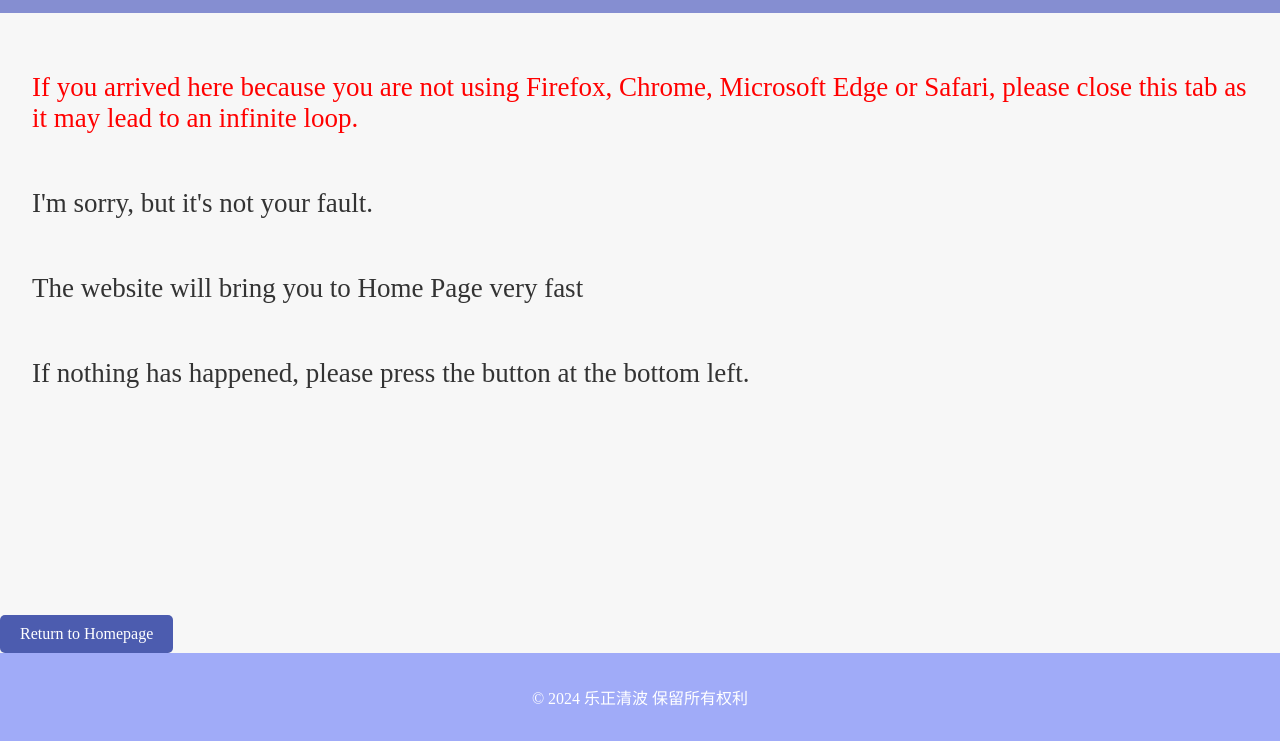
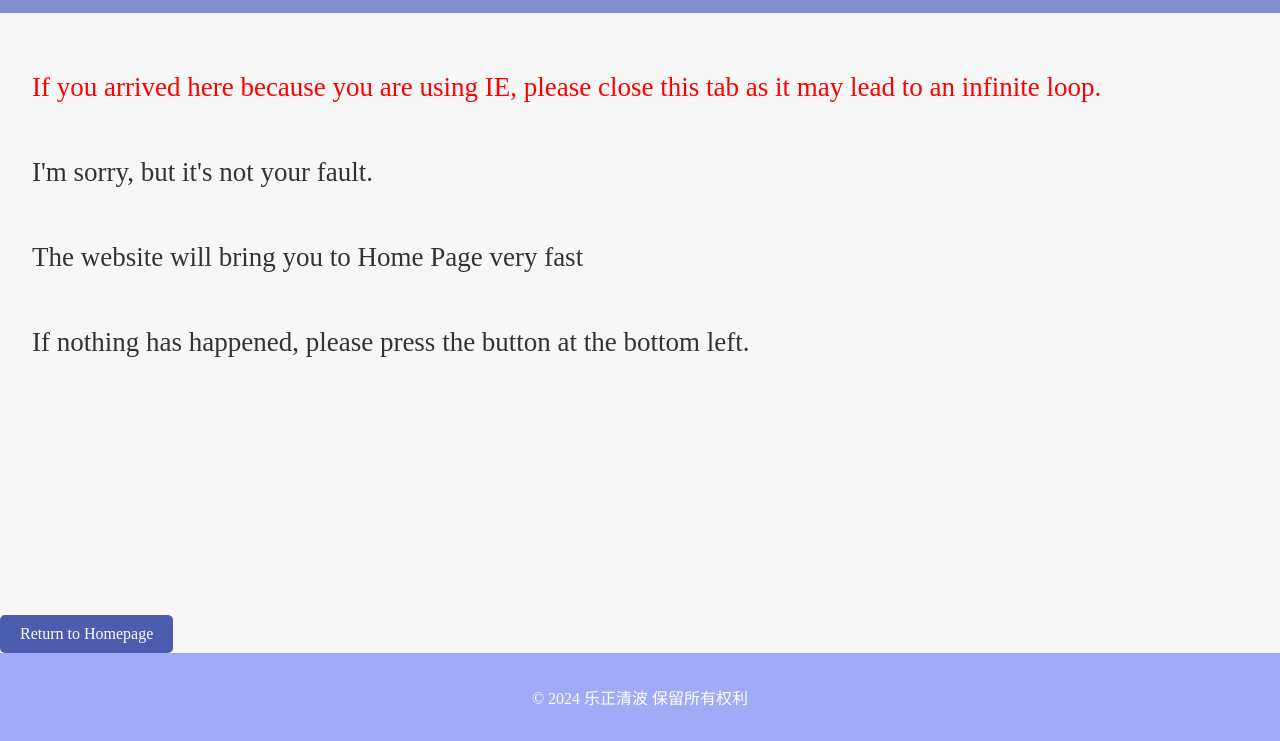
Before and after one commit to YuezhengQingbo/My-Fiction-Universe-CN, a plain HTML site: page 404.html in a window 1280 px wide. Shown: the part 59-800 px from the top of the page. Drawn offline with Linux system fonts and the light colour scheme.

Commit message:
Update 404.html

```diff
--- a/404.html
+++ b/404.html
@@ -78,7 +78,7 @@
 
 <main>
     <p style="font-size: 27px;color: #FF0000">
-    If you arrived here because you are not using Firefox, Chrome, Microsoft Edge or Safari, please close this tab as it may lead to an infinite loop.
+    If you arrived here because you are using IE, please close this tab as it may lead to an infinite loop.
     </p>
 
     <p style="font-size: 27px;">
```
